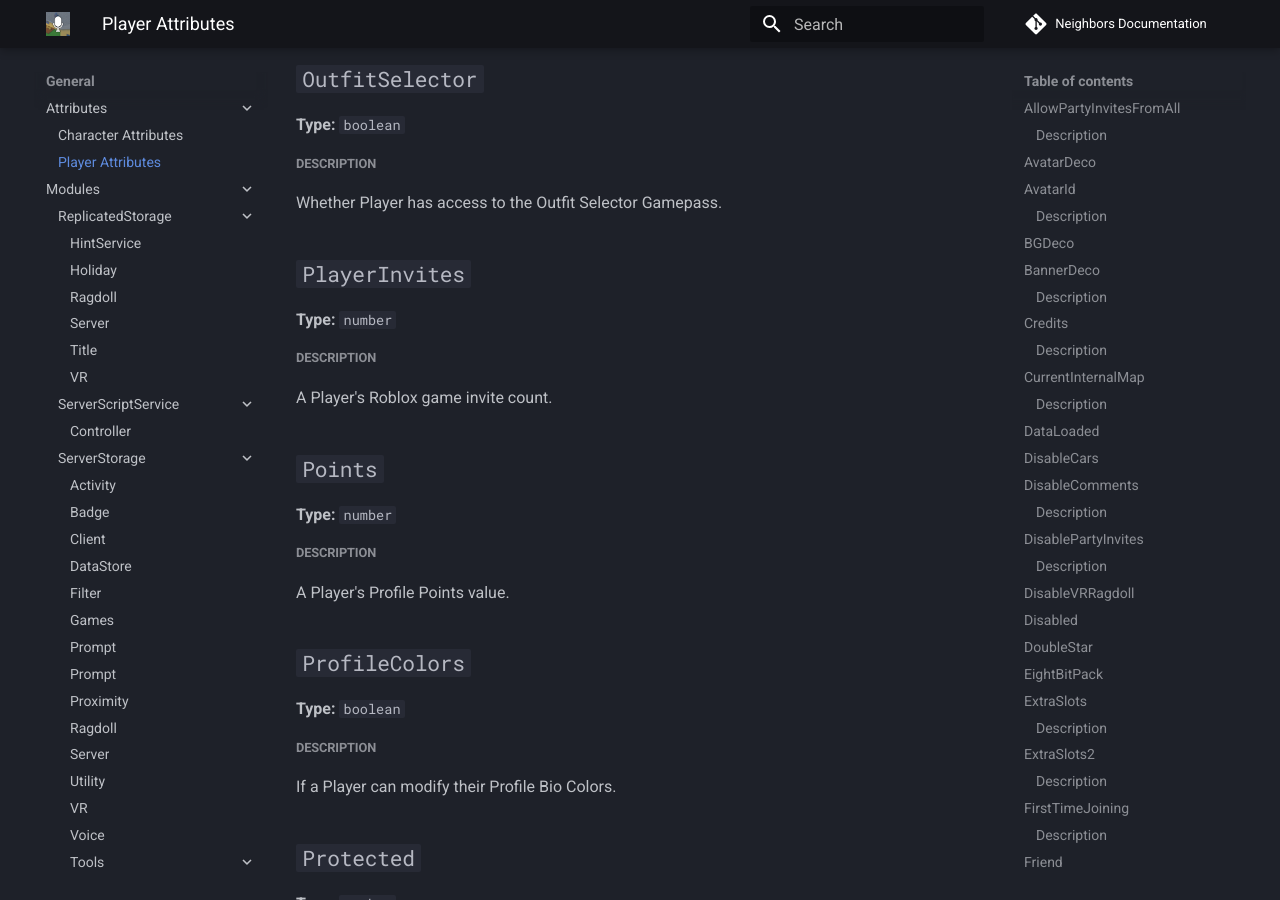
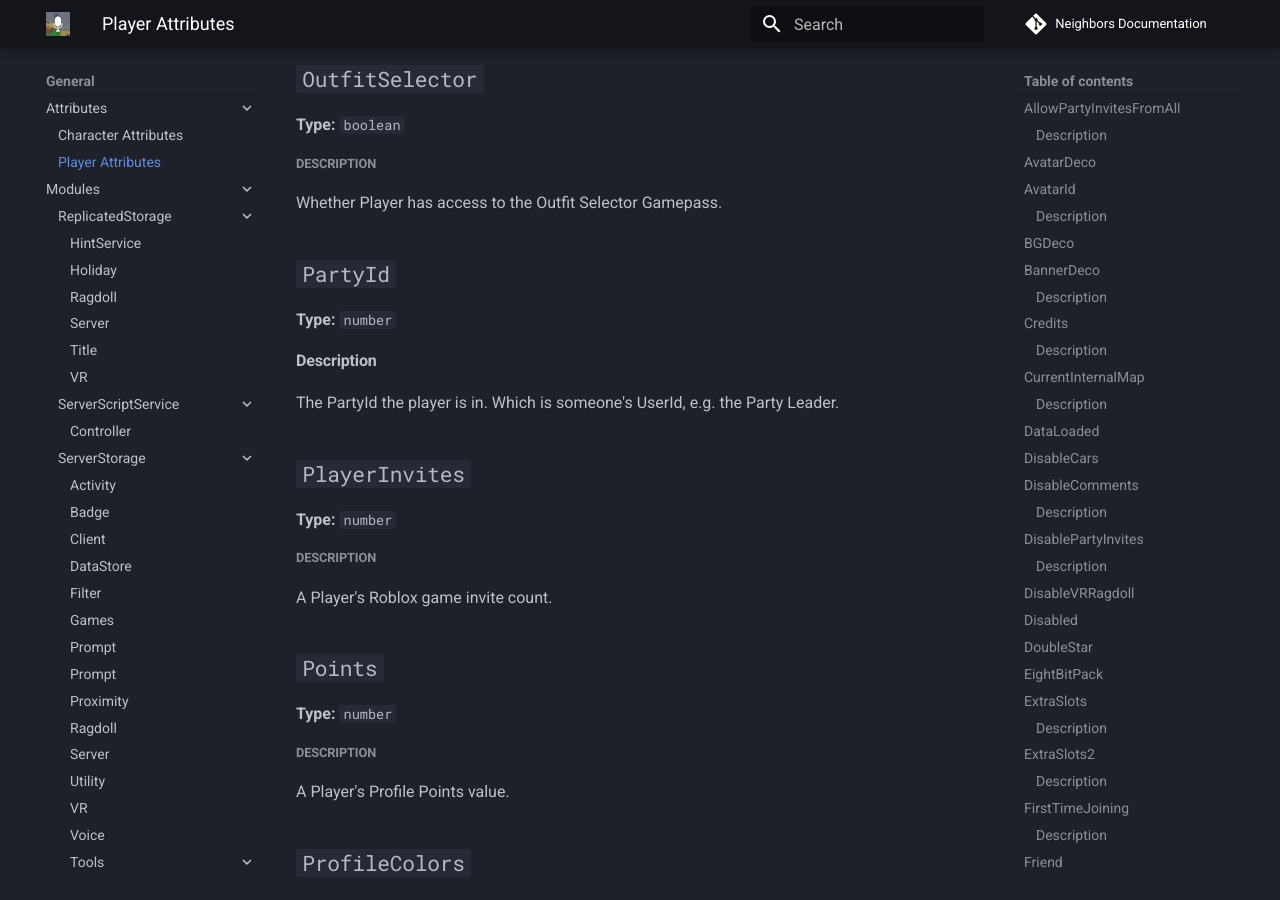
Before and after one commit to TheBoogle/neighbors-documentation, an MkDocs documentation site: the page built from docs/General/Attributes/Player_Attributes.md, in a window 1280 px wide and 900 px high, scrolled down 8089 px. Built offline with MkDocs 1.6.1 and Material for MkDocs 9.7.7, drawn with Linux system fonts in a browser that asks for light colours; comment, search, counter and statistics services are not loaded.

Commit message:
Update Player_Attributes.md

```diff
--- a/docs/General/Attributes/Player_Attributes.md
+++ b/docs/General/Attributes/Player_Attributes.md
@@ -265,6 +265,11 @@ Whether Player has access to the Outfit Selector Gamepass.
 
 
 
+## `PartyId`
+**Type:** `number`
+#### Description
+The PartyId the player is in. Which is someone's UserId, e.g. the Party Leader.
+
 ## `PlayerInvites`
 **Type:** `number`
 
```
